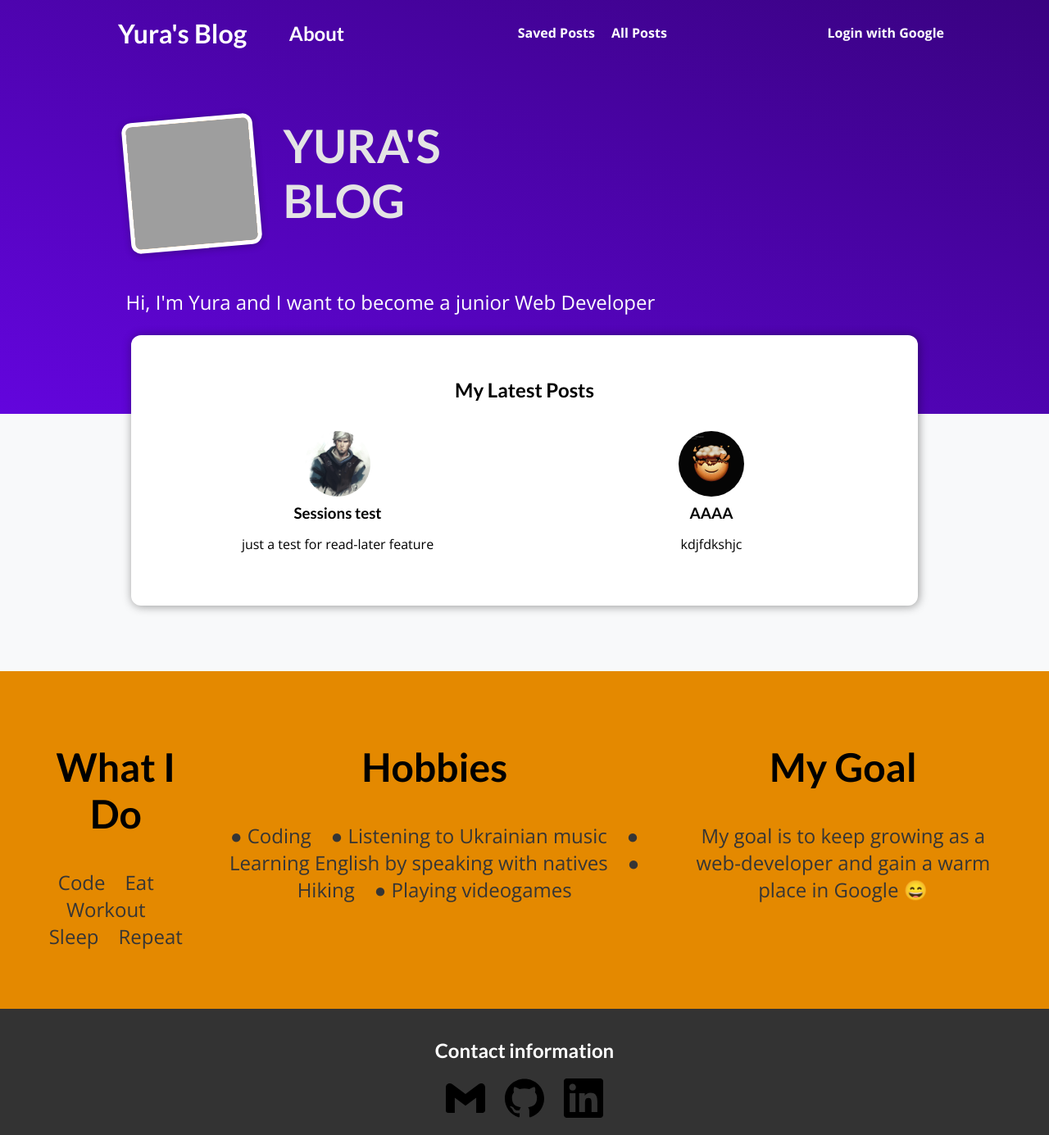
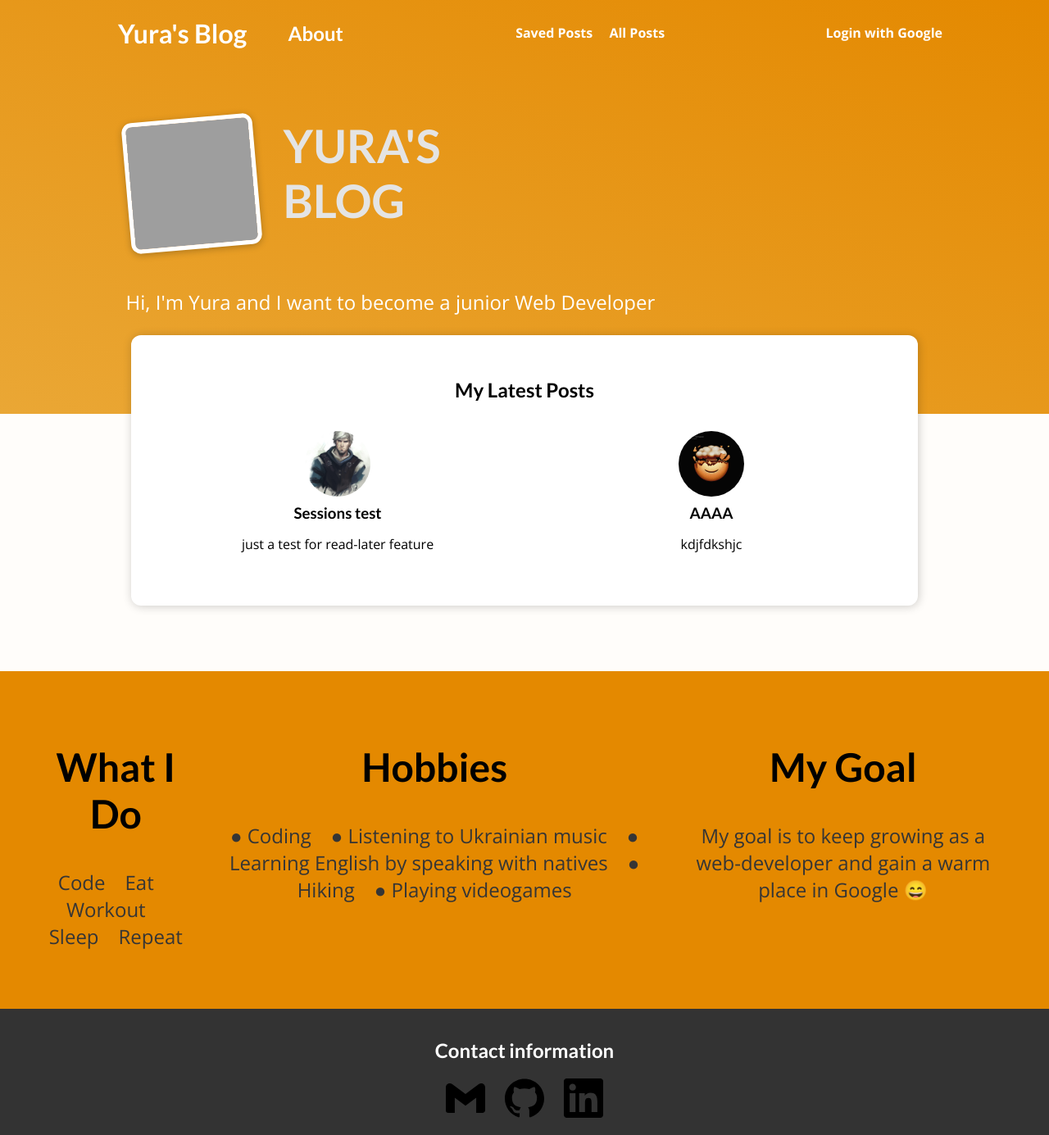
Before and after one commit to YuraGavriley/personal-dev-blog, a Django app: page / in a window 1280 px wide. Shown: the whole page at 82% size. Run offline with Django 4.2, Linux system fonts and the light colour scheme; data comes from the database, SQL or seed files in the repository; both versions use the stored data as it was after the commit; some libraries are stand-ins or nearby versions; grey boxes are pictures that could not be loaded.

Commit message:
Changed color palette of index page

```diff
--- a/main_app/static/main_app/index.css
+++ b/main_app/static/main_app/index.css
@@ -1,9 +1,9 @@
 body {
-  background-color: #f8f9fa;
+  background-color: #FFFDFA;
 }
 
 #welcome {
-  background: linear-gradient(to right top, #6305dd, #390281);
+  background: linear-gradient(to right top, #EAA735, #E48900);
   padding: 6rem 12%;
 }
 
@@ -43,7 +43,7 @@ body {
   border-radius: 12px;
   width: 60rem;
   margin: -6rem auto 2rem auto;
-  box-shadow: 1px 1px 12px rgba(0, 0, 0, 0.4);
+  box-shadow: 1px 1px 12px rgba(0, 0, 0, 0.2);
 }
 
 #latest-posts h2 {
@@ -67,7 +67,7 @@ body {
   justify-content: space-between;
   text-align: center;
   padding: 3rem;
-  background-color: #e48900;
+  background-color: #E48900;
   margin-top: 5rem;
 }
 
--- a/main_app/static/main_app/post.css
+++ b/main_app/static/main_app/post.css
@@ -15,7 +15,7 @@
 .post a:hover,
 .post a:active {
   transform: scale(1.1);
-  background-color: #390281;
+  background-color: #333;
   color: white;
 }
 
--- a/static/app.css
+++ b/static/app.css
@@ -40,7 +40,7 @@ h3 {
 
 #main-navigation a:hover,
 #main-navigation a:active {
-  color: #cf79f1;
+  color: #FFD161;
 }
 
 #main-navigation h1 a:hover,
@@ -51,13 +51,15 @@ h3 {
 
 #main-navigation .login-logout {
   margin: 0;
+  padding-left: 2px;
+  padding-right: 2px;
 }
 
 #main-navigation .login-logout:hover,
 #main-navigation .login-logout:active {
   border: none;
   border-radius: 4px;
-  background-color: #5706c0;
+  background-color: #EAA735;
   color: white;
 }
 
```
Also changed, not shown: db.sqlite3.
